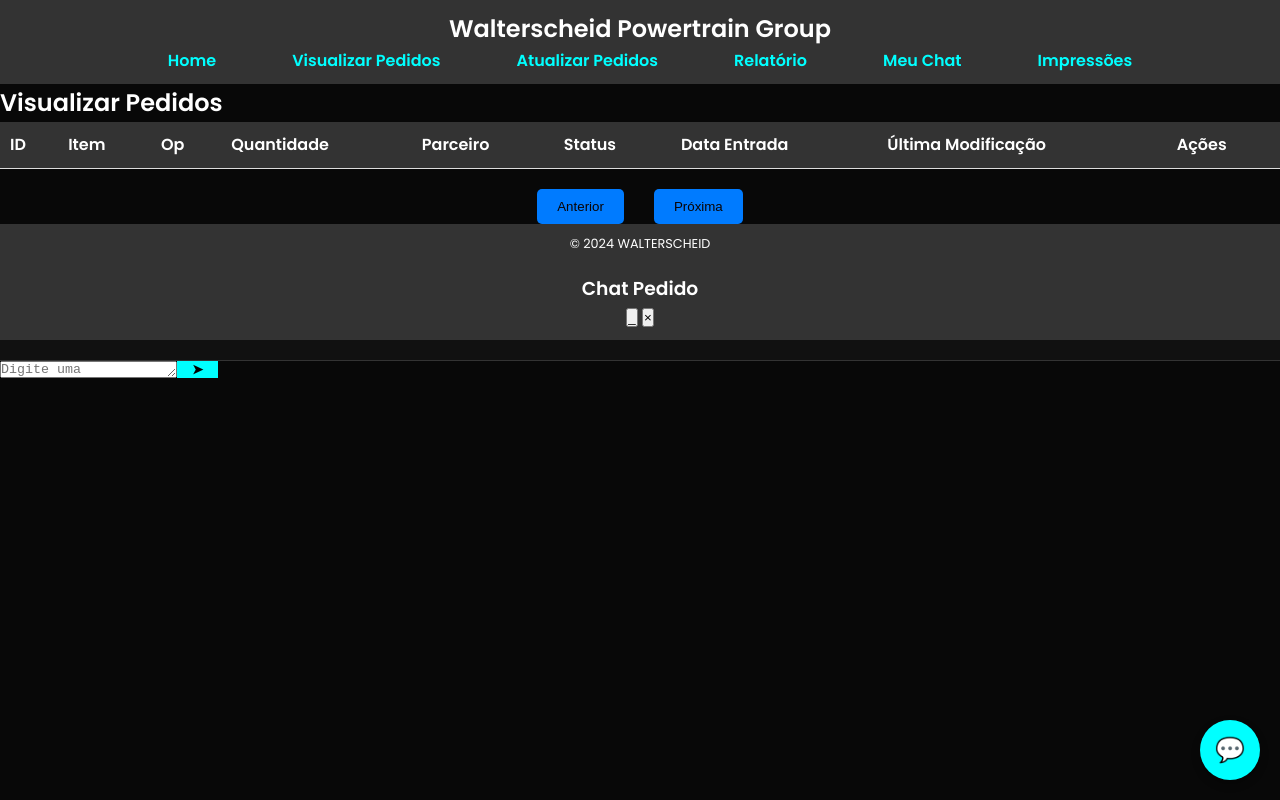
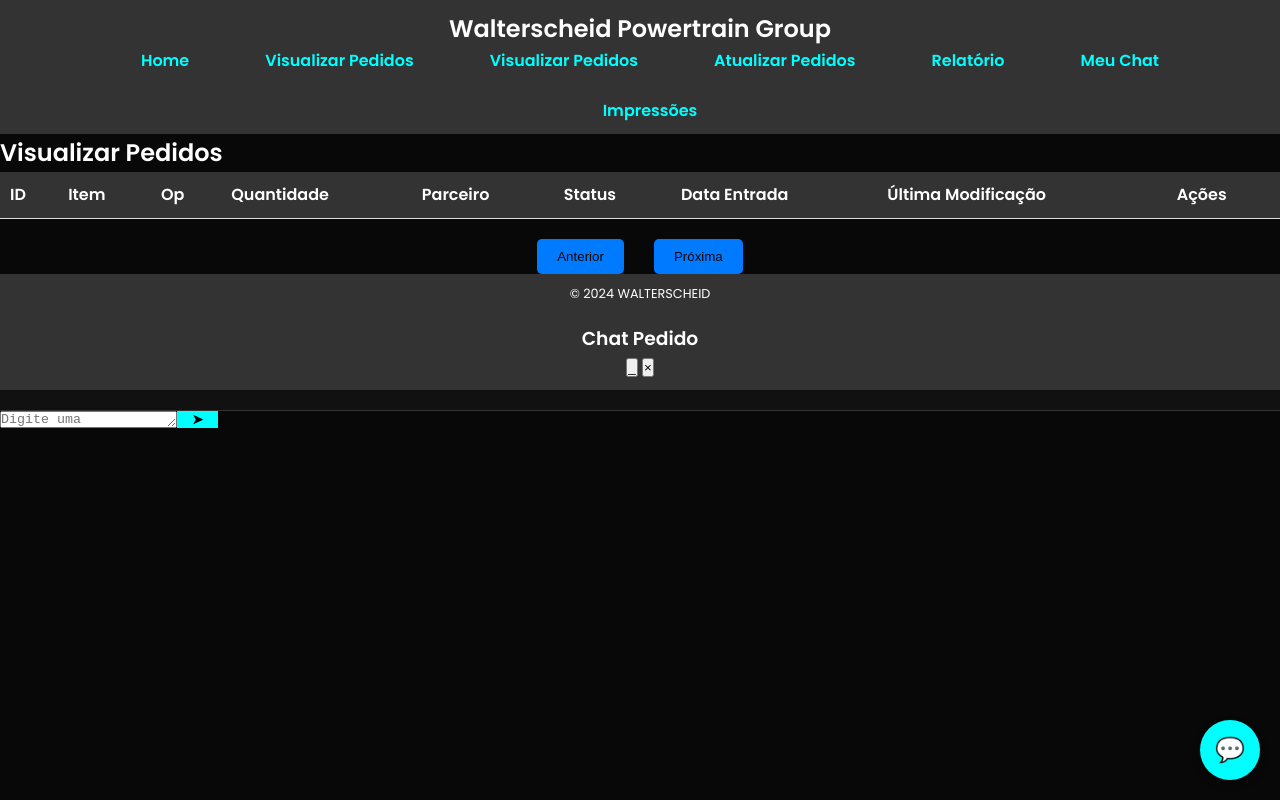
Before and after one commit to leroyjps/Walter-new, a website: page visualizador.html in a window 1280 px wide. Drawn offline with Linux system fonts and the light colour scheme; no server answers.

Commit message:
Update visualizador.html

```diff
--- a/visualizador.html
+++ b/visualizador.html
@@ -24,6 +24,7 @@
       <ul>
         <li><a href="index.html">Home</a></li>
         <li><a href="visualizador.html">Visualizar Pedidos</a></li>
+        <li><a href="visualizador2 copy.html">Visualizar Pedidos</a></li>
         <li><a href="atualizar.html">Atualizar Pedidos</a></li>
         <li><a href="relatorio.html">Relatório</a></li>
         <li><a href="chat.html">Meu Chat</a></li>
```
